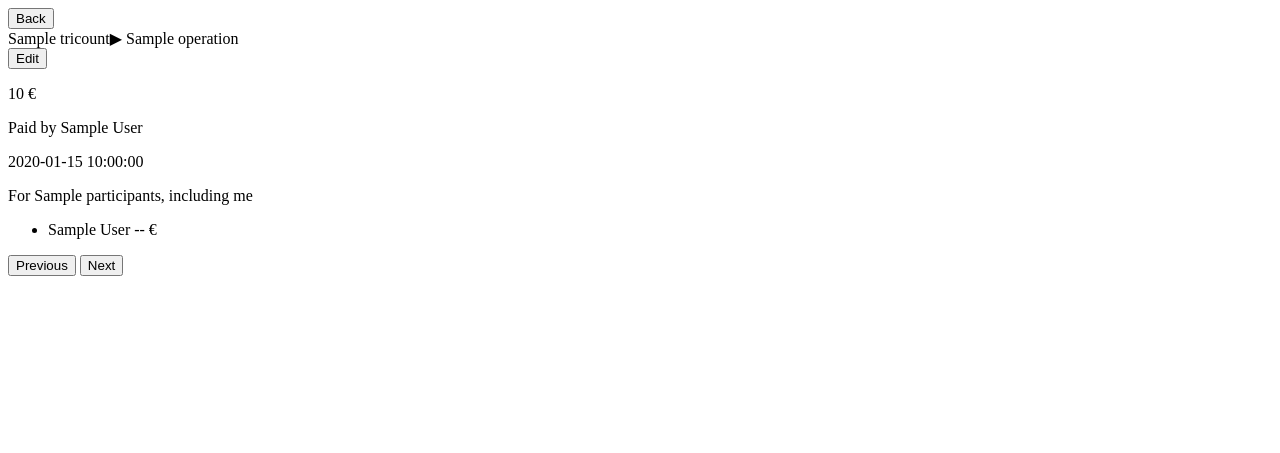
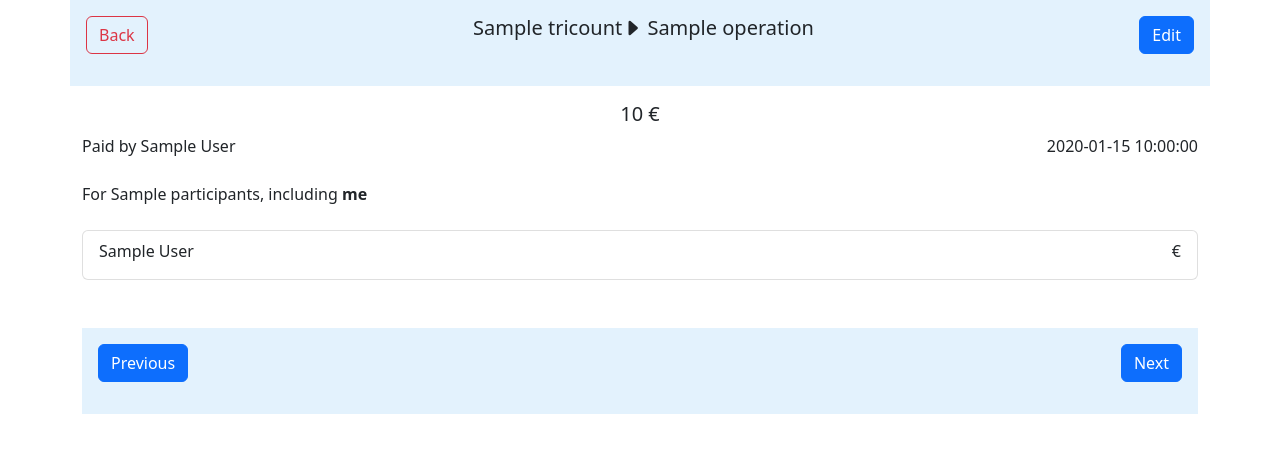
Before and after one commit to senolkacar/PRWB-2223, a PHP site: the page made by view/view_show_operation.php in a window 1280 px wide. Shown: the top 453 px of the page. Run offline with PHP 8.4, Linux system fonts and the light colour scheme; the template is opened without the code that fills it: most values are stand-ins (such as "Sample title", 1, 10 or a date in 2020); data that the repository does not hold is empty.

Commit message:
feat:add bootstrap css for several views

```diff
--- a/controller/ControllerOperation.php
+++ b/controller/ControllerOperation.php
@@ -26,7 +26,7 @@ class ControllerOperation extends Controller {
            //var_dump($repartitions);
            $operations=Operation::get_operations_by_tricount( $operation->tricount);
            $pages = count($operations);
-           var_dump($pages);
+
            $current_page=0;
            for($i=0; $i<$pages;++$i){
                if($operations[$i]->id==$id)
--- a/view/view_edit_tricount.php
+++ b/view/view_edit_tricount.php
@@ -12,7 +12,7 @@
     </head>
     <body>
 
-    <div  class="container p-3 mb-3 text-dark" style="background-color: #E3F2FD;">
+        <div  class="container p-3 mb-3 text-dark" style="background-color: #E3F2FD;">
             <div class="d-flex justify-content-between mb-3">
                 <a class="navbar-brand" href="tricount/index">
                 <button type="button" class="btn btn-outline-danger">Back</button>
--- a/view/view_show_operation.php
+++ b/view/view_show_operation.php
@@ -5,34 +5,55 @@
         <title>Show Operation</title>
         <base href="<?= $web_root ?>"/>
         <meta name="viewport" content="width=device-width, initial-scale=1.0">
+        <link href="https://cdn.jsdelivr.net/npm/bootstrap@5.2.3/dist/css/bootstrap.min.css" rel="stylesheet"
+	integrity="sha384-rbsA2VBKQhggwzxH7pPCaAqO46MgnOM80zW1RWuH61DGLwZJEdK2Kadq2F9CUG65" crossorigin="anonymous">
+        <link href="css/styles.css" rel="stylesheet" type="text/css"/>
+        <link rel="stylesheet" href="https://cdn.jsdelivr.net/npm/bootstrap-icons@1.10.2/font/bootstrap-icons.css">
 
     </head>
     <body>
-        <header>
-        <a href="tricount/show_tricount/<?=$operation->tricount->id; ?>"><button type="button" class="btn btn-primary btn-block">Back</button></a>
-        <div class="title"><?=$operation->tricount->title?>&#9654; <?=$operation->title; ?> </div>
-        <a href="tricount/edit_operation/<?=$operation->id; ?>"><button type="button" class="btn btn-primary btn-block">Edit</button></a>
-        </header>
-        <div class="main">
-            <p><?php echo round($operation->amount, 2)." €"; ?></p>
+        <div  class="container p-3 mb-3 text-dark" style="background-color: #E3F2FD;">
+            <div class="d-flex justify-content-between mb-3">
+                <a href="tricount/show_tricount/<?=$operation->tricount->id; ?>"><button type="button" class="btn btn-outline-danger">Back</button></a>
+                <div class="h5"><?=$operation->tricount->title?><i class="bi bi-caret-right-fill"></i> <?=$operation->title; ?> </div>
+                <a href="tricount/edit_operation/<?=$operation->id; ?>"><button type="button" class="btn btn-primary">Edit</button></a>
+            </div>
+        </div>
+
+        <div class="container-sm">
+            <h5 class="text-center"><?php echo round($operation->amount, 2)." €"; ?></h5>
+            <div class="d-flex justify-content-between mb-2">
                 <p>Paid by <?=$operation->initiator->full_name; ?></p>
                 <p> <?=$operation->operation_date; ?></p>
+            </div>
+
+
             <?php if(Repartition::include_user($user,$operation)): ?>
-                <?php echo " For ". $operation->tricount->get_nb_participants_including_creator()." participants, including me" ?>
+                <?php echo " For ". $operation->tricount->get_nb_participants_including_creator()." participants, including <b> me </b>" ?>
             <?php else: ?>
                 <?php echo " For ". $operation->tricount->get_nb_participants_including_creator()." participants" ?>
             <?php endif; ?>
-            <ul>
+            <br><br>
+
+            <ul  class="list-group">
             <?php foreach ($repartitions as $repartition):  ?>
-                <li> <?=$repartition->user->full_name; ?>
+                <li class="list-group-item">
+                    <div class="d-flex justify-content-between mb-2">
+                        <div> <?=$repartition->user->full_name; ?>
                             <?php if($repartition->user==$user): ?>
                             (me)
-                <?php endif; ?>
-                <?php echo " -- ".Repartition::get_amount_by_user_and_operation($repartition->user, $repartition->operation)." €"; ?>
+                            <?php endif; ?> </div>
+                        <div>
+                        <?php echo Repartition::get_amount_by_user_and_operation($repartition->user, $repartition->operation)." €"; ?> </div>
 
             <?php endforeach; ?>
                 </li>
             </ul>
+
+             <br><br>
+
+            <div  class="container p-3 mb-3 text-dark" style="background-color: #E3F2FD;">
+                <div class="d-flex justify-content-between mb-3">
                 <?php if($current_page == 0 && $pages==1): ?>
                 <?php elseif($pages>1 && $current_page == 0 ): ?>
                     <a href="operation/show_operation/<?=$operations[$current_page+1]->id;?>"><button type="button" class="btn btn-primary btn-block">Next</button></a>
@@ -42,6 +63,8 @@
                     <a href="operation/show_operation/<?=$operations[$current_page-1]->id;?>"><button type="button" class="btn btn-primary btn-block">Previous</button></a>
                     <a href="operation/show_operation/<?=$operations[$current_page+1]->id;?>"><button type="button" class="btn btn-primary btn-block">Next</button></a>
                 <?php endif; ?>
+                </div>
+            </div>
 
         </div>
 
```
Also changed, not shown: view/view_edit_profile.php (+32 -17 lines). Lines whose indentation alone changed are shown as unchanged.
